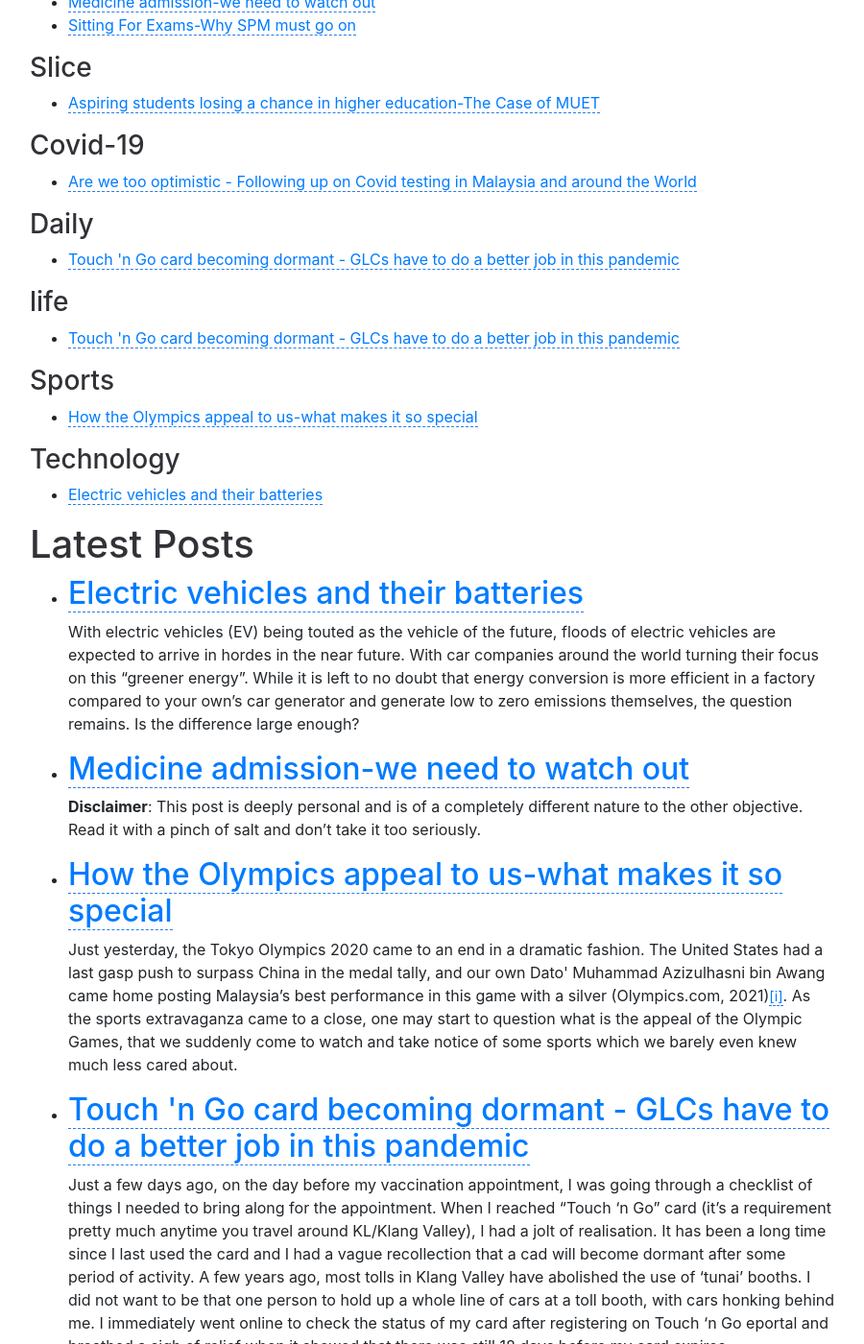
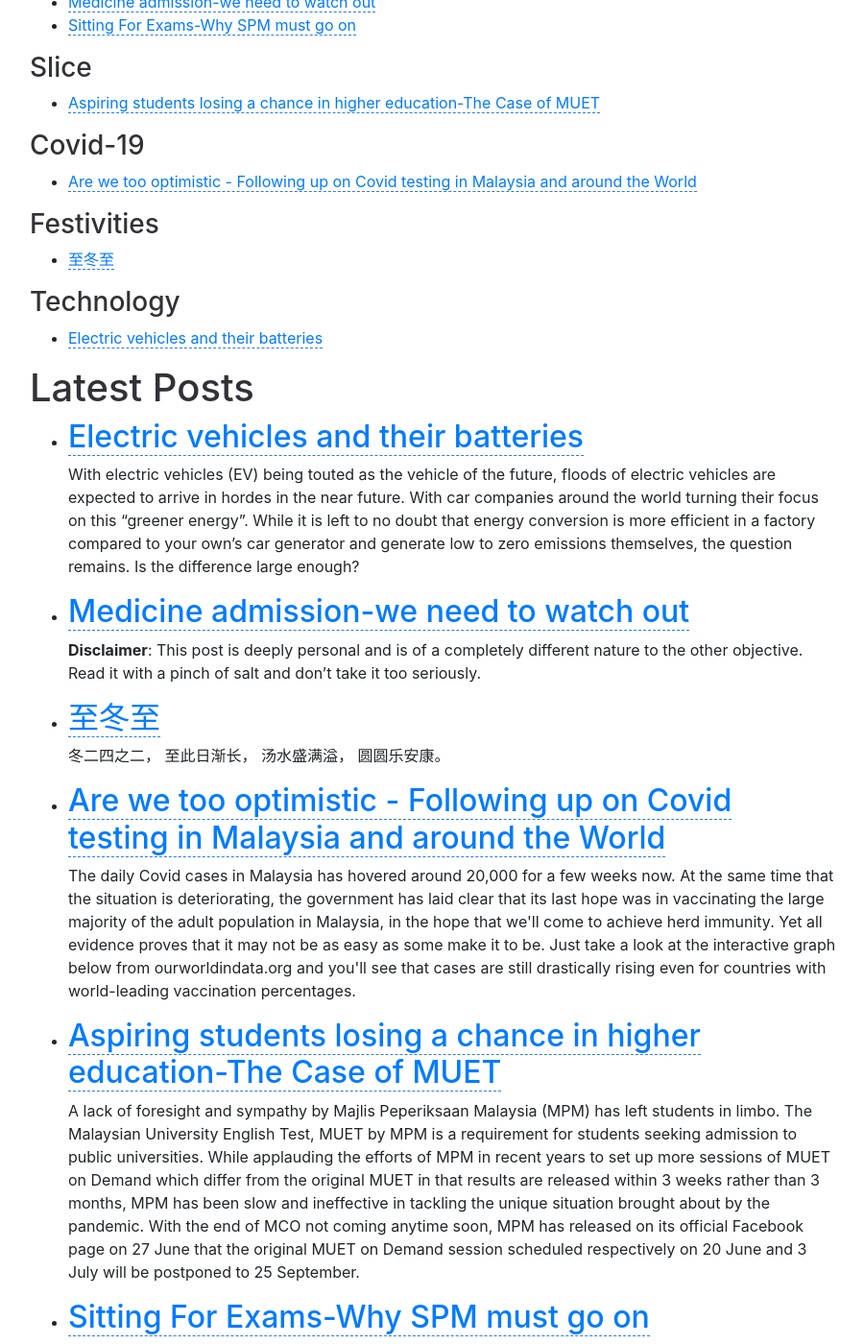
Before and after one commit to JiaCherng/a-tidbit, a Jekyll site: the page built from pages/test.html, in a window 1280 px wide and 1400 px high, scrolled down 396 px. Shown: the whole window at 96% size, without its empty margins (189-1089 px from the left). Built offline with Jekyll 4.4.1, drawn with Linux system fonts in a browser that asks for light colours; some of the changed text lies outside the part shown.

Commit message:
first post in chinese

```diff
--- a/_posts/2021-08-03-Touch 'n Go card becoming dormant - GLCs have to do a better job in this pandemic.md
+++ b/_posts/2021-08-03-Touch 'n Go card becoming dormant - GLCs have to do a better job in this pandemic.md
@@ -1,29 +1,11 @@
 ---
 layout: post
-title: Touch 'n Go card becoming dormant - GLCs have to do a better job in this pandemic
+title: 至冬至
 featured-img: touchngo
-categories: Daily life
+categories: Festivities
 ---
-  Just a few days ago, on the day before my vaccination appointment, I was going through a checklist of things I needed to bring along for the appointment. When I reached “Touch ‘n Go” card (it’s a requirement pretty much anytime you travel around KL/Klang Valley), I had a jolt of realisation. It has been a long time since I last used the card and I had a vague recollection that a cad will become dormant after some period of activity. A few years ago, most tolls in Klang Valley have abolished the use of ‘tunai’ booths. I did not want to be that one person to hold up a whole line of cars at a toll booth, with cars honking behind me. I immediately went online to check the status of my card after registering on Touch ‘n Go eportal and breathed a sigh of relief when it showed that there was still 18 days before my card expires.
 
-
-
-
-  Since the start of the pandemic and subsequently our Movement Control Order way back on March 18 2020, with restrictions and SOPs in place, travel by road has largely only been left to those in the workforce. With the exception of a few months back in 2020 when our cases were still under control, those of us who do not require commuting by car has largely left our TNG card idle in our wallet.
-
-
-
-  After some digging on the internet, I came across the Master Terms and Conditions for Touch ‘n Go Card, it was clearly stated that a card will become dormant after being idle for 12 months. Not just that, once your card becomes idle, the company will immediately deduct RM5.00 with an additional deduction of RM 5.00 every 6 months. And your card cannot be reactivated once it becomes dormant, effectively forfeiting the card forever.
-
-
-
-  To avoid that, you can check your touch n go status on their eportal. However, if your card is going to become dormant soon and you are stuck in an area with stricter restrictions(or you just don’t want to go out for nothing), there is still a last resort. You can link your card to touch n go ewallet to avoid dormant status. Nevertheless, it is still too late for many and not accessible to some. However, and most importantly, the onus lies on the head of Government Linked Companies (GLCs) like TnG to provide more sympathetic services and not add on more trouble (even if it’s small) in these worrying times.<br><br>
-
-
-
-<img src="{{'/assets/img/inpost/tngtnc1.png' | relative_url}}"
-     alt="Terms and Conditions 1" style="swidth:636px;height:200px;">
-<img src="{{'/assets/img/inpost/tngtnc2.png' | relative_url}}"
-     alt="Terms and Conditions 2" style="width:636px;height:229px;">
-
-(Source: <a href="{{'/assets/img/inpost/tnc.pdf' | relative_url}}">Master Terms and Conditions</a>)
+冬二四之二，
+至此日渐长，
+汤水盛满溢，
+圆圆乐安康。
--- a/_posts/2021-08-10-How the Olympics appeal to us-what makes it so special.html
+++ /dev/null
@@ -1,282 +0,0 @@
----
-layout: post
-title: How the Olympics appeal to us-what makes it so special
-featured-img: olympic
-categories: Sports
----
-
-<p>
-    Just yesterday, the Tokyo Olympics 2020 came to an end in a dramatic
-    fashion. The United States had a last gasp push to surpass China in the medal
-    tally, and our own Dato' Muhammad Azizulhasni bin Awang came home posting
-    Malaysia’s best performance in this game with a silver<w:sdt citation="t" id="-145366232">&nbsp;(Olympics.com,
-        2021)</w:sdt><a
-        href="file:///C:/Users/jiach/Documents/Post%20A%20Level/What%20I%20did%20during%20my%20break/Article%205-How%20the%20Olympics%20appeal%20to%20us.docx#_edn1"
-        name="_ednref1" title=""><span class="MsoEndnoteReference"><span class="MsoEndnoteReference"><span
-                    face="&quot;Calibri&quot;,sans-serif"
-                    style="font-size: 11pt; line-height: 107%; mso-ansi-language: EN-MY; mso-ascii-theme-font: minor-latin; mso-bidi-font-family: &quot;Times New Roman&quot;; mso-bidi-language: AR-SA; mso-bidi-theme-font: minor-bidi; mso-fareast-font-family: DengXian; mso-fareast-language: ZH-CN; mso-fareast-theme-font: minor-fareast; mso-hansi-theme-font: minor-latin;">[i]</span></span></span></a>.
-    As the sports extravaganza came to a close, one may start to question what is
-    the appeal of the Olympic Games, that we suddenly come to watch and take notice
-    of some sports which we barely even knew much less cared about.</p>
-
-<p class="MsoNormal">The primary reason is the scarcity, once every four years,
-    one chance, one shot. There are some athletes such as swimmers, that in a way
-    of thinking are more fortunate. They get to participate across several
-    different events in a single Olympic. Even if they have an errant performance,
-    they still have the liberty to shrug it off and come back stronger. Michael
-    Phelps who participated in over 30 competitions across 5 Olympics<w:sdt citation="t" id="1755233466">
-        <!--[if supportFields]><span style='mso-element:
- field-begin'></span> CITATION TEA \l 17417 <span style='mso-element:field-separator'></span><![endif]-->&nbsp;(TEAM
-        USA,
-        n.d.)
-        <!--[if supportFields]><span style='mso-element:field-end'></span><![endif]-->
-    </w:sdt><a
-        href="file:///C:/Users/jiach/Documents/Post%20A%20Level/What%20I%20did%20during%20my%20break/Article%205-How%20the%20Olympics%20appeal%20to%20us.docx#_edn2"
-        name="_ednref2" title=""><span class="MsoEndnoteReference">
-            <!--[if !supportFootnotes]--><span class="MsoEndnoteReference"><span face="&quot;Calibri&quot;,sans-serif"
-                    style="font-size: 11pt; line-height: 107%; mso-ansi-language: EN-MY; mso-ascii-theme-font: minor-latin; mso-bidi-font-family: &quot;Times New Roman&quot;; mso-bidi-language: AR-SA; mso-bidi-theme-font: minor-bidi; mso-fareast-font-family: DengXian; mso-fareast-language: ZH-CN; mso-fareast-theme-font: minor-fareast; mso-hansi-theme-font: minor-latin;">[ii]</span></span>
-            <!--[endif]-->
-        </span></a>,
-    would be the best example. However, not all are as fortunate, in rhythmic
-    gymnastics, where until this game, no gymnast has ever been on the top step of
-    the podium after a mistake—the current champion made one mistake<span class="MsoEndnoteReference"> </span>—, one
-    single mistake and the dream of
-    Olympic gold is all but gone<span class="MsoEndnoteReference">
-        <w:sdt citation="t" id="-1634938726">
-            <!--[if supportFields]><span style='mso-element:field-begin'></span><span
- style='vertical-align:baseline'><span
- style='mso-spacerun:yes'> </span>CITATION RT21 \l 17417 </span><span
- style='mso-element:field-separator'></span><![endif]--><span style="mso-no-proof: yes; vertical-align: baseline;">(RT,
-                2021)</span>
-            <!--[if supportFields]><span
- style='mso-element:field-end'></span><![endif]-->
-        </w:sdt><a
-            href="file:///C:/Users/jiach/Documents/Post%20A%20Level/What%20I%20did%20during%20my%20break/Article%205-How%20the%20Olympics%20appeal%20to%20us.docx#_edn3"
-            name="_ednref3" title="">
-            <!--[if !supportFootnotes]--><span class="MsoEndnoteReference"><span face="&quot;Calibri&quot;,sans-serif"
-                    style="font-size: 11pt; line-height: 107%; mso-ansi-language: EN-MY; mso-ascii-theme-font: minor-latin; mso-bidi-font-family: &quot;Times New Roman&quot;; mso-bidi-language: AR-SA; mso-bidi-theme-font: minor-bidi; mso-fareast-font-family: DengXian; mso-fareast-language: ZH-CN; mso-fareast-theme-font: minor-fareast; mso-hansi-theme-font: minor-latin;">[iii]</span></span>
-            <!--[endif]-->
-        </a>
-    </span>.
-    Margarita Mamun, the Rio 2016 gold medallist in rhythmic gymnastics retired almost
-    right after the Olympics at the tender age of 22<w:sdt citation="t" id="-192539759">
-        <!--[if supportFields]><span style='mso-element:field-begin'></span>CITATION
- ESP4 \l 17417 <span style='mso-element:field-separator'></span><![endif]-->&nbsp;(Associated
-        Press, 2017)
-        <!--[if supportFields]><span style='mso-element:field-end'></span><![endif]-->
-    </w:sdt><a
-        href="file:///C:/Users/jiach/Documents/Post%20A%20Level/What%20I%20did%20during%20my%20break/Article%205-How%20the%20Olympics%20appeal%20to%20us.docx#_edn4"
-        name="_ednref4" title=""><span class="MsoEndnoteReference">
-            <!--[if !supportFootnotes]--><span class="MsoEndnoteReference"><span face="&quot;Calibri&quot;,sans-serif"
-                    style="font-size: 11pt; line-height: 107%; mso-ansi-language: EN-MY; mso-ascii-theme-font: minor-latin; mso-bidi-font-family: &quot;Times New Roman&quot;; mso-bidi-language: AR-SA; mso-bidi-theme-font: minor-bidi; mso-fareast-font-family: DengXian; mso-fareast-language: ZH-CN; mso-fareast-theme-font: minor-fareast; mso-hansi-theme-font: minor-latin;">[iv]</span></span>
-            <!--[endif]-->
-        </span></a>.
-    In sports like gymnastics, most athletes will have one shot at Olympic glory,
-    no more. For those in dominant countries where qualifying for the Olympics can
-    be even tougher than the Olympics itself, the pressure, and thus the prize is
-    even greater. The rarity of the achievement makes it all the more precious.<o:p></o:p>
-</p>
-
-
-<p class="MsoNormal">Now, there remains a more visceral element to the
-    significance of the Olympics. In some inexplicable way, we connect to the
-    athletes, we resonate with their emotions. Many of us have played one sport or
-    another throughout our life. Deep down in our hearts, many of us still have a
-    passion burning to excel at a sport which we may have played years or even
-    decades ago. When we see athletes going all out and winning, we share their
-    exhilaration and relief, that their efforts have come to fruition; when we see
-    them just falling short, we commiserate with them, share in their frustration
-    and disappointment. While it may not be reflected in the records, for those of
-    us who watched it live, Datuk Lee Chong Wei’s 3 silver is by no means less
-    impactful than if he were to get gold. I believe the moments of tears, frustration
-    and dejection is cast clear in our memories when he fell just short for the
-    last time on the greatest stage on earth once again.<o:p></o:p>
-</p>
-
-
-<p class="MsoNormal">However, it is the collective spirit of the Olympics that is
-    the most noteworthy. For athletes, being part of a national contingent, instead
-    of being the sole—or one of few—athlete going to a competition brings a
-    different implication. They don the national flag, sport a suit with national
-    symbolism, and if they were to trump in competitions, watch their national flag
-    flown and broadcasted across the globe. After winning silver Sunday, Slovak
-    golfer Rory Sabbatini said, “It’s different when you’re representing other
-    people and not just yourself.”<w:sdt citation="t" id="-683050608">
-        <!--[if supportFields]><span
- style='mso-element:field-begin'></span>CITATION Mic21 \l 17417 <span
- style='mso-element:field-separator'></span><![endif]-->&nbsp;(Ausberger, 2021)
-        <!--[if supportFields]><span
- style='mso-element:field-end'></span><![endif]-->
-    </w:sdt><a
-        href="file:///C:/Users/jiach/Documents/Post%20A%20Level/What%20I%20did%20during%20my%20break/Article%205-How%20the%20Olympics%20appeal%20to%20us.docx#_edn5"
-        name="_ednref5" title=""><span class="MsoEndnoteReference">
-            <!--[if !supportFootnotes]--><span class="MsoEndnoteReference"><span face="&quot;Calibri&quot;,sans-serif"
-                    style="font-size: 11pt; line-height: 107%; mso-ansi-language: EN-MY; mso-ascii-theme-font: minor-latin; mso-bidi-font-family: &quot;Times New Roman&quot;; mso-bidi-language: AR-SA; mso-bidi-theme-font: minor-bidi; mso-fareast-font-family: DengXian; mso-fareast-language: ZH-CN; mso-fareast-theme-font: minor-fareast; mso-hansi-theme-font: minor-latin;">[v]</span></span>
-            <!--[endif]-->
-        </span></a>
-    This sentiment is echoed throughout the Olympics. This spirit extends to the people
-    as well. After a few messy days of politics, the citizens of Malaysia get to
-    come together to celebrate our first medal in this game<a
-        href="file:///C:/Users/jiach/Documents/Post%20A%20Level/What%20I%20did%20during%20my%20break/Article%205-How%20the%20Olympics%20appeal%20to%20us.docx#_edn6"
-        name="_ednref6" title=""><span class="MsoEndnoteReference">
-            <!--[if !supportFootnotes]--><span class="MsoEndnoteReference"><span face="&quot;Calibri&quot;,sans-serif"
-                    style="font-size: 11pt; line-height: 107%; mso-ansi-language: EN-MY; mso-ascii-theme-font: minor-latin; mso-bidi-font-family: &quot;Times New Roman&quot;; mso-bidi-language: AR-SA; mso-bidi-theme-font: minor-bidi; mso-fareast-font-family: DengXian; mso-fareast-language: ZH-CN; mso-fareast-theme-font: minor-fareast; mso-hansi-theme-font: minor-latin;">[vi]</span></span>
-            <!--[endif]-->
-        </span></a>.
-    Those of the younger generation will open their Instagram and be flooded with
-    stories celebrating the achievements of our national athletes with national
-    jubilation. We are reminded once again that though we are different, our
-    similarities outweigh our differences. <o:p></o:p>
-</p>
-
-
-<p class="MsoNormal">Once again, congratulations to our Malaysian athletes. At
-    the end of the day, trying hard, playing it clean and giving your all are what
-    encompasses the Olympic spirit, and that we achieved. For viewers, fans and
-    sports enthusiasts, fret not, Beijing 2022 Winter Olympics is just a paltry 179
-    days away.<a
-        href="file:///C:/Users/jiach/Documents/Post%20A%20Level/What%20I%20did%20during%20my%20break/Article%205-How%20the%20Olympics%20appeal%20to%20us.docx#_edn7"
-        name="_ednref7" title=""><span class="MsoEndnoteReference">
-            <!--[if !supportFootnotes]--><span class="MsoEndnoteReference"><span face="&quot;Calibri&quot;,sans-serif"
-                    style="font-size: 11pt; line-height: 107%; mso-ansi-language: EN-MY; mso-ascii-theme-font: minor-latin; mso-bidi-font-family: &quot;Times New Roman&quot;; mso-bidi-language: AR-SA; mso-bidi-theme-font: minor-bidi; mso-fareast-font-family: DengXian; mso-fareast-language: ZH-CN; mso-fareast-theme-font: minor-fareast; mso-hansi-theme-font: minor-latin;">[vii]</span></span>
-            <!--[endif]-->
-        </span></a>
-    <o:p></o:p>
-</p>
-
-<p class="MsoNormal" style="margin-bottom: 0cm;">Article also submitted to:<o:p></o:p>
-</p>
-<p class="MsoNormal" style="margin-bottom: 0cm;">The Star. <a
-        href="https://www.thestar.com.my/opinion/letters/2021/08/11/visceral-appeal-of-the-olympic-games">https://www.thestar.com.my/opinion/letters/2021/08/11/visceral-appeal-of-the-olympic-games</a>
-    <o:p></o:p>
-</p>
-<p class="MsoNormal">
-
-
-
-</p>
-<p class="MsoNormal" style="margin-bottom: 0cm;">New Straits Times: <a
-        href="https://www.nst.com.my/opinion/letters/2021/08/716893/why-olympics-appeal-us">https://www.nst.com.my/opinion/letters/2021/08/716893/why-olympics-appeal-us</a>
-    <o:p></o:p>
-</p>
-
-<div>
-    <!--[if !supportEndnotes]--><br clear="all" />
-
-
-
-    <!--[endif]-->
-    <hr>
-    <div id="edn1">
-
-        <p class="MsoEndnoteText"><a
-                href="file:///C:/Users/jiach/Documents/Post%20A%20Level/What%20I%20did%20during%20my%20break/Article%205-How%20the%20Olympics%20appeal%20to%20us.docx#_ednref1"
-                name="_edn1" title=""><span class="MsoEndnoteReference">
-                    <!--[if !supportFootnotes]--><span class="MsoEndnoteReference"><span
-                            face="&quot;Calibri&quot;,sans-serif"
-                            style="font-size: 10pt; line-height: 107%; mso-ansi-language: EN-MY; mso-ascii-theme-font: minor-latin; mso-bidi-font-family: &quot;Times New Roman&quot;; mso-bidi-language: AR-SA; mso-bidi-theme-font: minor-bidi; mso-fareast-font-family: DengXian; mso-fareast-language: ZH-CN; mso-fareast-theme-font: minor-fareast; mso-hansi-theme-font: minor-latin;">[i]</span></span>
-                    <!--[endif]-->
-                </span></a> <a
-                href="https://olympics.com/tokyo-2020/olympic-games/en/results/all-sports/medal-standings.htm">Olympic
-                Medal Count</a>. Olympics.com.<o:p></o:p>
-        </p>
-
-    </div>
-
-    <div id="edn2">
-
-        <p class="MsoEndnoteText"><a
-                href="file:///C:/Users/jiach/Documents/Post%20A%20Level/What%20I%20did%20during%20my%20break/Article%205-How%20the%20Olympics%20appeal%20to%20us.docx#_ednref2"
-                name="_edn2" title=""><span class="MsoEndnoteReference">
-                    <!--[if !supportFootnotes]--><span class="MsoEndnoteReference"><span
-                            face="&quot;Calibri&quot;,sans-serif"
-                            style="font-size: 10pt; line-height: 107%; mso-ansi-language: EN-MY; mso-ascii-theme-font: minor-latin; mso-bidi-font-family: &quot;Times New Roman&quot;; mso-bidi-language: AR-SA; mso-bidi-theme-font: minor-bidi; mso-fareast-font-family: DengXian; mso-fareast-language: ZH-CN; mso-fareast-theme-font: minor-fareast; mso-hansi-theme-font: minor-latin;">[ii]</span></span>
-                    <!--[endif]-->
-                </span></a> <a href="https://www.teamusa.org/usa-swimming/athletes/michael-phelps">MICHAEL
-                PHELPS</a>. TEAM USA. <o:p></o:p>
-        </p>
-
-    </div>
-
-    <div id="edn3">
-
-        <p class="MsoEndnoteText"><a
-                href="file:///C:/Users/jiach/Documents/Post%20A%20Level/What%20I%20did%20during%20my%20break/Article%205-How%20the%20Olympics%20appeal%20to%20us.docx#_ednref3"
-                name="_edn3" title=""><span class="MsoEndnoteReference">
-                    <!--[if !supportFootnotes]--><span class="MsoEndnoteReference"><span
-                            face="&quot;Calibri&quot;,sans-serif"
-                            style="font-size: 10pt; line-height: 107%; mso-ansi-language: EN-MY; mso-ascii-theme-font: minor-latin; mso-bidi-font-family: &quot;Times New Roman&quot;; mso-bidi-language: AR-SA; mso-bidi-theme-font: minor-bidi; mso-fareast-font-family: DengXian; mso-fareast-language: ZH-CN; mso-fareast-theme-font: minor-fareast; mso-hansi-theme-font: minor-latin;">[iii]</span></span>
-                    <!--[endif]-->
-                </span></a> <a href="https://youtu.be/iWveb96tgQA?t=143">Tangled up in ribbons | Controversy
-                at the Olympics gymnastics competition</a>. RT. 8 August 2021.<o:p></o:p>
-        </p>
-
-    </div>
-
-    <div id="edn4">
-
-        <p class="MsoEndnoteText"><a
-                href="file:///C:/Users/jiach/Documents/Post%20A%20Level/What%20I%20did%20during%20my%20break/Article%205-How%20the%20Olympics%20appeal%20to%20us.docx#_ednref4"
-                name="_edn4" title=""><span class="MsoEndnoteReference">
-                    <!--[if !supportFootnotes]--><span class="MsoEndnoteReference"><span
-                            face="&quot;Calibri&quot;,sans-serif"
-                            style="font-size: 10pt; line-height: 107%; mso-ansi-language: EN-MY; mso-ascii-theme-font: minor-latin; mso-bidi-font-family: &quot;Times New Roman&quot;; mso-bidi-language: AR-SA; mso-bidi-theme-font: minor-bidi; mso-fareast-font-family: DengXian; mso-fareast-language: ZH-CN; mso-fareast-theme-font: minor-fareast; mso-hansi-theme-font: minor-latin;">[iv]</span></span>
-                    <!--[endif]-->
-                </span></a> <a
-                href="https://www.espn.com/olympics/gymnastics/story/_/id/21283529/olympic-rhythmic-gymnastics-champion-margarita-mamun-retires-22">Olympic
-                rhythmic gymnastics champion Margarita Mamun retires at 22</a>, ESPN. 4 Nov
-            2017.<o:p></o:p>
-        </p>
-
-    </div>
-
-    <div id="edn5">
-
-        <p class="MsoEndnoteText"><a
-                href="file:///C:/Users/jiach/Documents/Post%20A%20Level/What%20I%20did%20during%20my%20break/Article%205-How%20the%20Olympics%20appeal%20to%20us.docx#_ednref5"
-                name="_edn5" title=""><span class="MsoEndnoteReference">
-                    <!--[if !supportFootnotes]--><span class="MsoEndnoteReference"><span
-                            face="&quot;Calibri&quot;,sans-serif"
-                            style="font-size: 10pt; line-height: 107%; mso-ansi-language: EN-MY; mso-ascii-theme-font: minor-latin; mso-bidi-font-family: &quot;Times New Roman&quot;; mso-bidi-language: AR-SA; mso-bidi-theme-font: minor-bidi; mso-fareast-font-family: DengXian; mso-fareast-language: ZH-CN; mso-fareast-theme-font: minor-fareast; mso-hansi-theme-font: minor-latin;">[v]</span></span>
-                    <!--[endif]-->
-                </span></a> Michael
-            Augsberger. <a
-                href="https://www.nbcnews.com/think/opinion/tokyo-olympics-suni-lee-s-gold-medal-tweet-ask-us-ncna1275849">Tokyo
-                Olympics and Suni Lee's gold medal tweet ask us: Do Olympians owe their
-                country?</a>. Nbcnews. 6 August 2021. <o:p></o:p>
-        </p>
-
-    </div>
-
-    <div id="edn6">
-
-        <p class="MsoEndnoteText"><a
-                href="file:///C:/Users/jiach/Documents/Post%20A%20Level/What%20I%20did%20during%20my%20break/Article%205-How%20the%20Olympics%20appeal%20to%20us.docx#_ednref6"
-                name="_edn6" title=""><span class="MsoEndnoteReference">
-                    <!--[if !supportFootnotes]--><span class="MsoEndnoteReference"><span
-                            face="&quot;Calibri&quot;,sans-serif"
-                            style="font-size: 10pt; line-height: 107%; mso-ansi-language: EN-MY; mso-ascii-theme-font: minor-latin; mso-bidi-font-family: &quot;Times New Roman&quot;; mso-bidi-language: AR-SA; mso-bidi-theme-font: minor-bidi; mso-fareast-font-family: DengXian; mso-fareast-language: ZH-CN; mso-fareast-theme-font: minor-fareast; mso-hansi-theme-font: minor-latin;">[vi]</span></span>
-                    <!--[endif]-->
-                </span></a> <a
-                href="https://olympics.com/tokyo-2020/olympic-games/en/results/badminton/athlete-profile-nbdmmdoubles-mas01-chia-aaron-soh-wooi-yik.htm">Badminton
-                - Team CHIA Aaron/SOH Wooi Yik | Tokyo 2020 Olympics</a>. Olympics.com.<o:p></o:p>
-        </p>
-
-    </div>
-
-    <div id="edn7">
-
-        <p class="MsoEndnoteText"><a
-                href="file:///C:/Users/jiach/Documents/Post%20A%20Level/What%20I%20did%20during%20my%20break/Article%205-How%20the%20Olympics%20appeal%20to%20us.docx#_ednref7"
-                name="_edn7" title=""><span class="MsoEndnoteReference">
-                    <!--[if !supportFootnotes]--><span class="MsoEndnoteReference"><span
-                            face="&quot;Calibri&quot;,sans-serif"
-                            style="font-size: 10pt; line-height: 107%; mso-ansi-language: EN-MY; mso-ascii-theme-font: minor-latin; mso-bidi-font-family: &quot;Times New Roman&quot;; mso-bidi-language: AR-SA; mso-bidi-theme-font: minor-bidi; mso-fareast-font-family: DengXian; mso-fareast-language: ZH-CN; mso-fareast-theme-font: minor-fareast; mso-hansi-theme-font: minor-latin;">[vii]</span></span>
-                    <!--[endif]-->
-                </span></a> <a href="https://howmanydaysuntil.center/winter-olympics/">WINTER OLYMPICS 2022</a>.
-            Howmanydaysuntil.center<o:p></o:p>
-        </p>
-
-    </div>
-
-</div>
```
